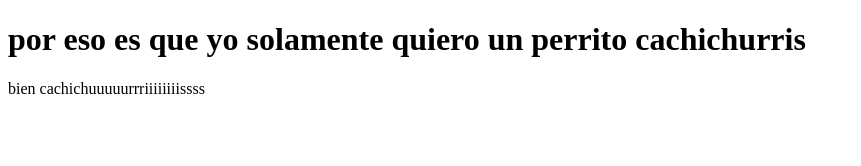
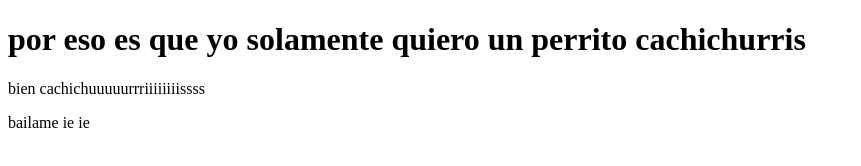
Before and after one commit to dscastanedav/Curso-React-Hong-Kong, a website: page index.html in a window 1280 px wide. Shown: the whole page, without its empty margins (0-861 px from the left). Drawn offline with Linux system fonts and the light colour scheme.

Commit message:
mi cuarto commit

```diff
--- a/index.html
+++ b/index.html
@@ -10,6 +10,6 @@
     <h1>por eso es que yo solamente quiero un perrito cachichurris</h1>
 
     <p>bien cachichuuuuurrriiiiiiiissss</p>
-
+    <p>bailame ie ie</p>
 </body>
 </html>
```
Also changed, not shown: package.json (added, +24 -0 lines), 2 other files.
